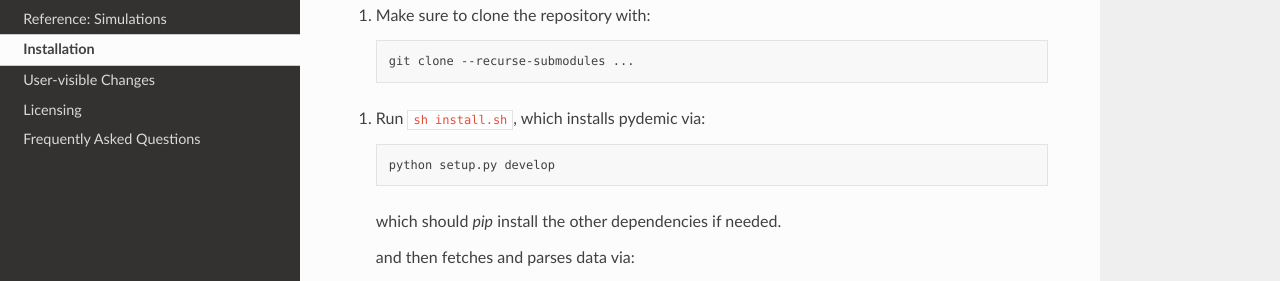
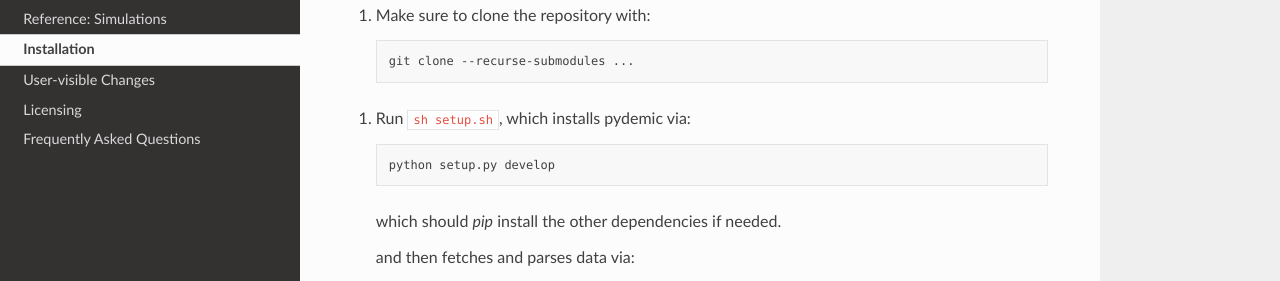
Before and after one commit to uiuc-covid19-modeling/pydemic, a Sphinx documentation site: the page built from doc/installation.rst, in a window 1280 px wide. Shown: the part 156-437 px from the top of the page. Built offline with Sphinx 7.4.7 and the Read the Docs theme 2.0.0, drawn with Linux system fonts in a browser that asks for light colours.

Commit message:
fix installation instructions

```diff
--- a/doc/installation.rst
+++ b/doc/installation.rst
@@ -9,7 +9,7 @@ Installation
 
     git clone --recurse-submodules ...
 
-1. Run ``sh install.sh``, which installs pydemic via::
+1. Run ``sh setup.sh``, which installs pydemic via::
 
         python setup.py develop
 
```
